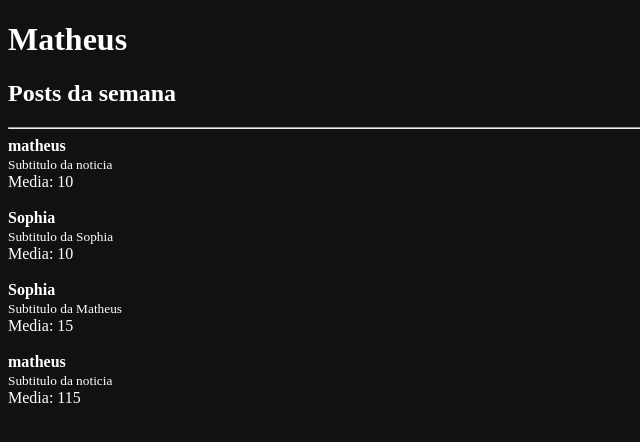
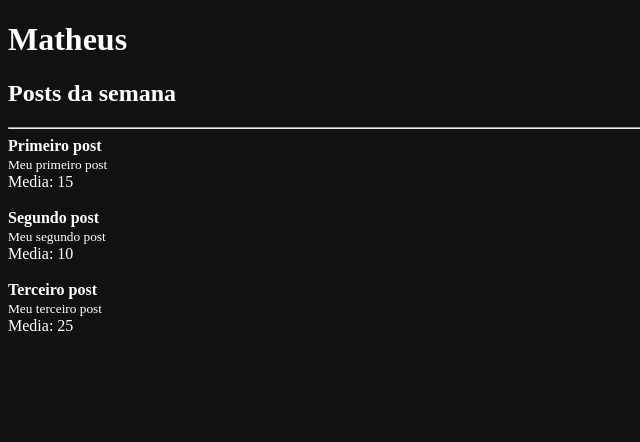
Before and after one commit to MatheSouzaF/Fundamentos-React, a React app: page / in a window 1280 px wide. Shown: the top 442 px of the page, without its empty margins (0-640 px from the left). Built offline with nearby package versions, Linux system fonts and the light colour scheme.

Commit message:
rederizando listas

```diff
--- a/src/App.js
+++ b/src/App.js
@@ -1,6 +1,13 @@
 import React from "react";
 import Post from "./Post";
 import Header from "./Header";
+
+const posts = [
+  { id: 1, title: "Primeiro post", subtitle: "Meu primeiro post", likes: 30 },
+  { id: 2, title: "Segundo post", subtitle: "Meu segundo post", likes: 20 },
+  { id: 3, title: "Terceiro post", subtitle: "Meu terceiro post", likes: 50 },
+];
+
 function App() {
   return (
     <>
@@ -8,14 +15,14 @@ function App() {
         <h2>Posts da semana </h2>
       </Header>
       <hr />
-
-      <Post likes={20} title="matheus" subtitle="Subtitulo da noticia" />
-
-      <Post likes="20" title="Sophia" subtitle="Subtitulo da Sophia" />
-
-      <Post likes={30} title="Sophia" subtitle="Subtitulo da Matheus" />
-
-      <Post likes={230} title="matheus" subtitle="Subtitulo da noticia" />
+      {posts.map((post) => (
+        <Post
+          key={post.id}
+          title={post.title}
+          subtitle={post.subtitle}
+          likes={post.likes}
+        />
+      ))}
     </>
   );
 }
```
